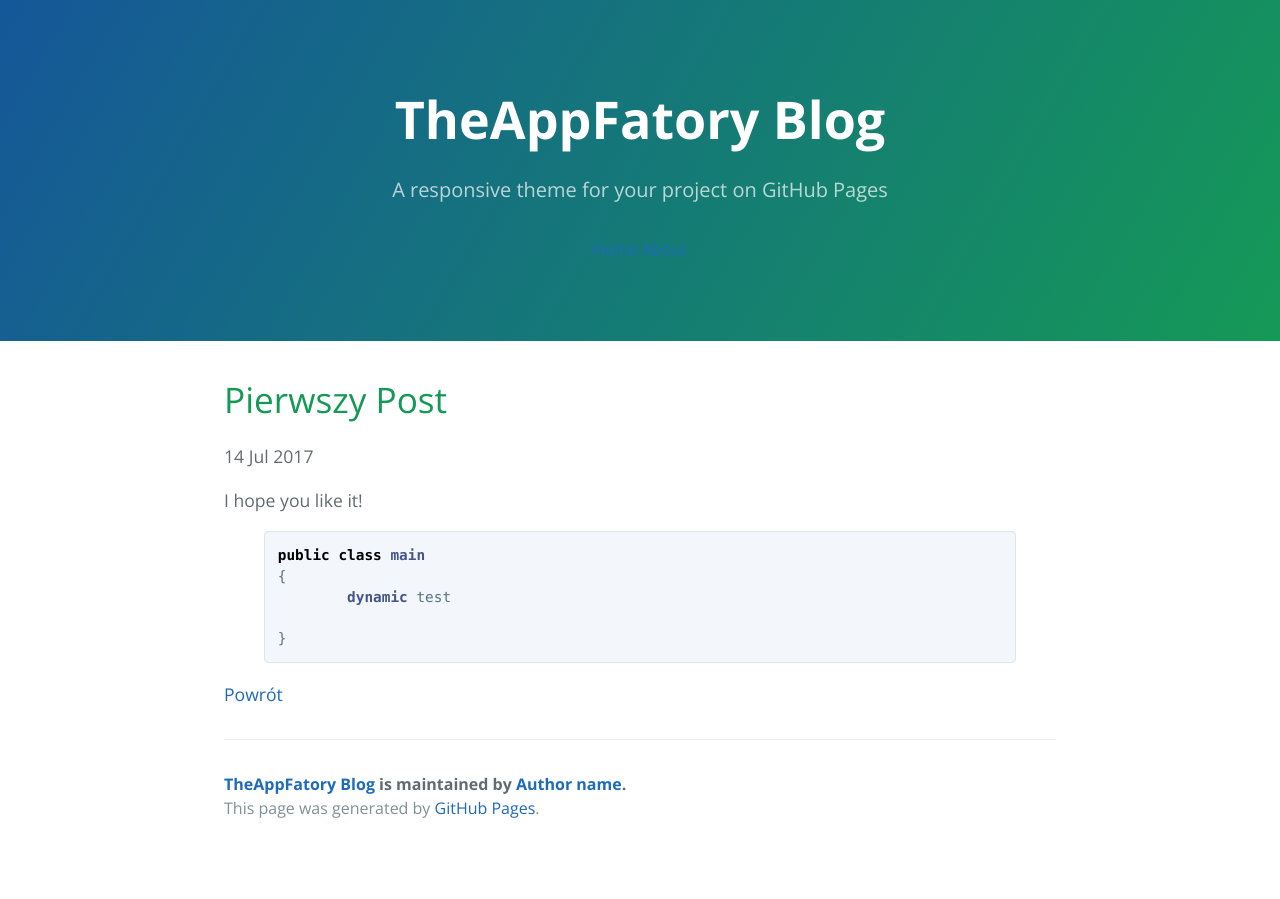
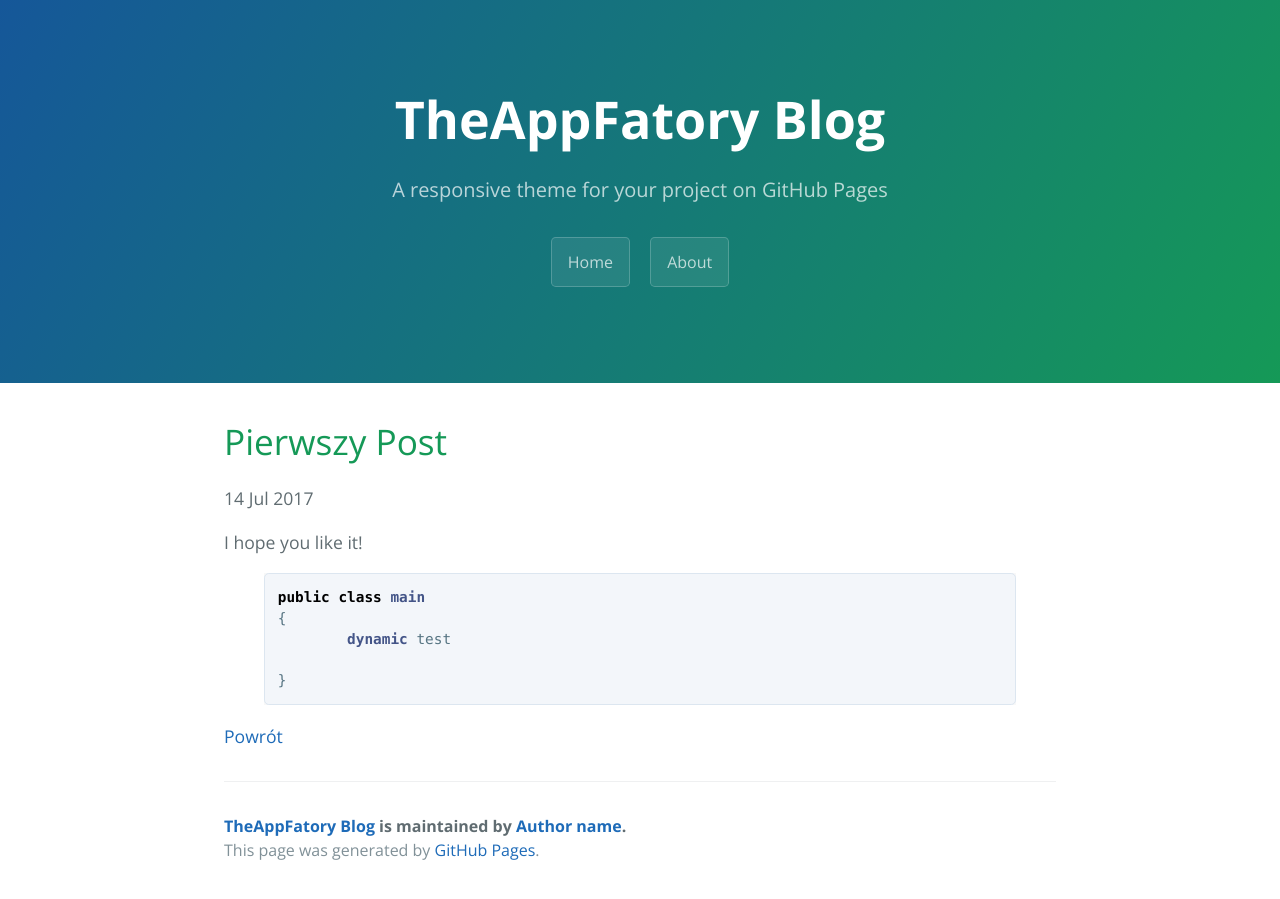
Before and after one commit to TheAppFactoryRepo/TheAppFactoryRepo.github.io, a Jekyll site: the page built from _posts/2019-07-17-pierwszy-post.md, in a window 1280 px wide. Built offline with Jekyll 4.4.1, drawn with Linux system fonts in a browser that asks for light colours.

Commit message:
Update navigation.html

```diff
--- a/_includes/navigation.html
+++ b/_includes/navigation.html
@@ -1,4 +1,4 @@
 <nav>
-  <a href="/">Home</a>
-  <a href="/about.html">About</a>
+  <a class="btn" href="/">Home</a>
+  <a class="btn" href="/about.html">About</a>
 </nav>
```
